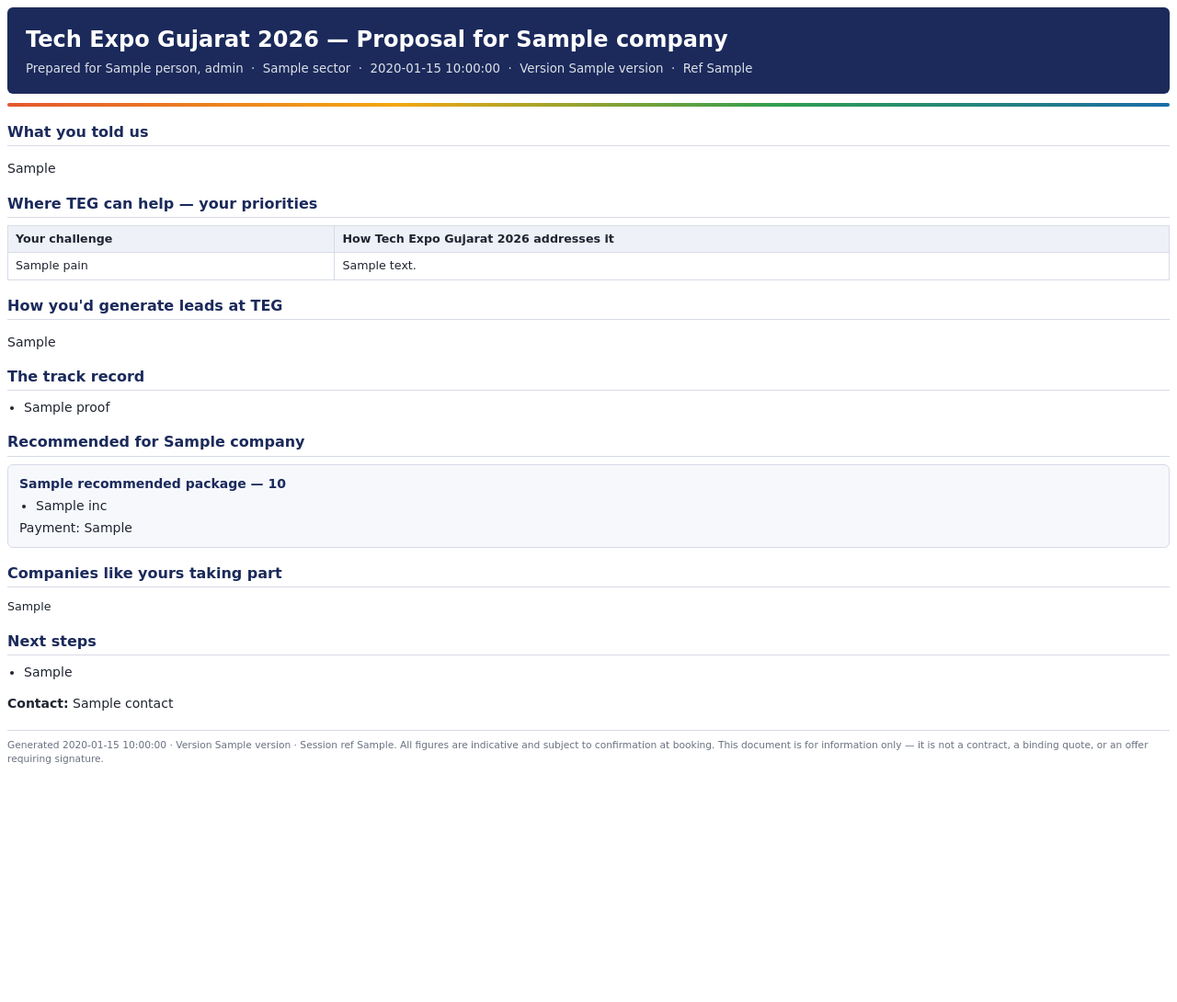
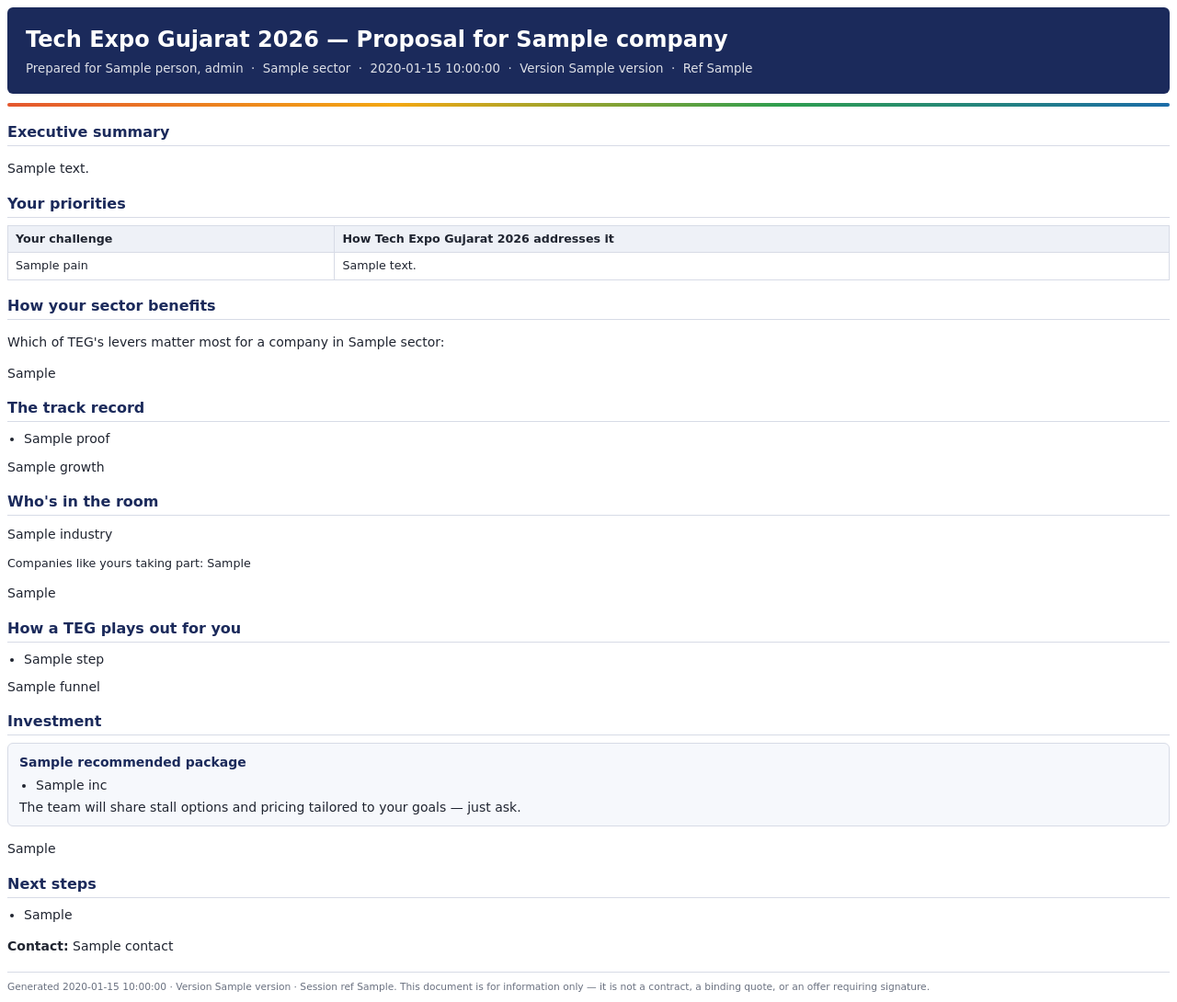
Before and after one commit to rohanbanda-TRT/TEG, a Python web app: template teg-outreach-agent/app/proposal/templates/proposal.html.j2 in a window 1280 px wide. Shown: the whole page at 92% size. Before the commit the page ends 831 px from the top, so only its background shows below. Run offline with Jinja, Linux system fonts and the light colour scheme; the template is opened without the code that fills it: most values are stand-ins (such as "Sample title", 1, 10 or a date in 2020).

Commit message:
feat(proposal): charted 10-section template; price-conditional Investment section
render_html(proposal, *, price_requested): builds 5 SVG charts (constants
for industries + peer count keep the render path offline) and passes them
to a restructured template. The Investment section shows figures +
payment plan only when price_requested; otherwise the package is listed
without numbers and a 'the team will share pricing' line. 3-page PDF in
both modes.

Co-Authored-By: Claude Opus 5 <noreply@anthropic.com>
Claude-Session: https://claude.ai/code/session_01S8jnLgnabikNB11qaetwtQ

```diff
--- a/teg-outreach-agent/app/proposal/templates/proposal.html.j2
+++ b/teg-outreach-agent/app/proposal/templates/proposal.html.j2
@@ -11,13 +11,15 @@
   .cover .sub { opacity: .85; font-size: 10pt; }
   .accent { height: 4px; background: linear-gradient(90deg,#e4572e,#f3a712,#2e9e4f,#1b6ca8); margin: 10px 0 16px; border-radius: 2px; }
   h2 { font-size: 12pt; color: #1b2a5b; border-bottom: 1px solid #d7dbe6; padding-bottom: 3px; margin: 16px 0 8px; }
+  section { break-inside: avoid; }
   table { width: 100%; border-collapse: collapse; margin: 6px 0; }
   th, td { text-align: left; vertical-align: top; padding: 5px 8px; border: 1px solid #d7dbe6; font-size: 9.5pt; }
   th { background: #eef1f7; }
   ul { margin: 4px 0 4px 18px; padding: 0; }
   .pkg { background: #f6f8fc; border: 1px solid #d7dbe6; border-radius: 6px; padding: 10px 12px; }
-  .pkg .price { font-weight: bold; color: #1b2a5b; }
+  .pkg .name { font-weight: bold; color: #1b2a5b; }
   .peers { font-size: 9.5pt; }
+  .chart { margin: 10px 0; }
   .footer { margin-top: 18px; padding-top: 8px; border-top: 1px solid #d7dbe6; font-size: 8pt; color: #6a7180; }
 </style>
 </head>
@@ -32,43 +34,75 @@
   </div>
   <div class="accent"></div>
 
-  <h2>What you told us</h2>
-  <p>{{ p.what_you_told_us }}</p>
+  <section>
+    <h2>Executive summary</h2>
+    <p>{{ p.executive_summary or p.what_you_told_us }}</p>
+  </section>
 
-  <h2>Where TEG can help &mdash; your priorities</h2>
+  <section>
+    <h2>Your priorities</h2>
     <table>
       <tr><th>Your challenge</th><th>How Tech Expo Gujarat 2026 addresses it</th></tr>
       {% for pain in p.pains %}
       <tr><td>{{ pain.pain }}</td><td>{{ pain.teg_answer }}</td></tr>
       {% endfor %}
     </table>
+  </section>
 
-  <h2>How you'd generate leads at TEG</h2>
-  <p>{{ p.lead_generation }}</p>
+  {% if p.sector_fit %}
+  <section>
+    <h2>How your sector benefits</h2>
+    <p>Which of TEG's levers matter most for a company in {{ p.sector or "your sector" }}:</p>
+    <div class="chart">{{ charts.sector_fit | safe }}</div>
+  </section>
+  {% endif %}
 
+  <section>
     <h2>The track record</h2>
     <ul>{% for pr in p.proof %}<li>{{ pr }}</li>{% endfor %}</ul>
+    <div class="chart">{{ charts.growth | safe }}</div>
+  </section>
 
-  <h2>Recommended for {{ p.company }}</h2>
-  <div class="pkg">
-    <div class="price">{{ p.recommended_package.name }} &mdash; {{ p.recommended_package.price_line }}</div>
-    <ul>{% for inc in p.recommended_package.includes %}<li>{{ inc }}</li>{% endfor %}</ul>
-    <div>Payment: {{ p.recommended_package.payment_plan }}</div>
-  </div>
+  <section>
+    <h2>Who's in the room</h2>
+    <div class="chart">{{ charts.industry | safe }}</div>
+    {% if p.peer_companies %}<p class="peers">Companies like yours taking part: {{ p.peer_companies | join(" &middot; ") }}</p>{% endif %}
+    <div class="chart">{{ charts.peer_stat | safe }}</div>
+  </section>
 
-  {% if p.peer_companies %}
-  <h2>Companies like yours taking part</h2>
-  <p class="peers">{{ p.peer_companies | join(" &middot; ") }}</p>
+  {% if p.how_a_teg_plays_out %}
+  <section>
+    <h2>How a TEG plays out for you</h2>
+    <ul>{% for step in p.how_a_teg_plays_out %}<li>{{ step }}</li>{% endfor %}</ul>
+    <div class="chart">{{ charts.funnel | safe }}</div>
+  </section>
   {% endif %}
 
+  <section>
+    <h2>Investment</h2>
+    <div class="pkg">
+      <div class="name">{{ p.recommended_package.name }}</div>
+      <ul>{% for inc in p.recommended_package.includes %}<li>{{ inc }}</li>{% endfor %}</ul>
+      {% if price_requested and p.recommended_package.price_line %}
+      <div><strong>{{ p.recommended_package.price_line }}</strong></div>
+      {% if p.recommended_package.payment_plan %}<div>Payment: {{ p.recommended_package.payment_plan }}</div>{% endif %}
+      {% else %}
+      <div>The team will share stall options and pricing tailored to your goals &mdash; just ask.</div>
+      {% endif %}
+    </div>
+    {% if p.roi_framing %}<p>{{ p.roi_framing }}</p>{% endif %}
+  </section>
+
+  <section>
     <h2>Next steps</h2>
     <ul>{% for ns in p.next_steps %}<li>{{ ns }}</li>{% endfor %}</ul>
     <p><strong>Contact:</strong> {{ p.contact }}</p>
+  </section>
 
   <div class="footer">
     Generated {{ p.generated_on }} &middot; Version {{ p.version }} &middot; Session ref {{ p.session_ref }}.
-    All figures are indicative and subject to confirmation at booking. This document is for information
-    only &mdash; it is not a contract, a binding quote, or an offer requiring signature.
+    {% if price_requested %}All figures are indicative and subject to confirmation at booking.{% endif %}
+    This document is for information only &mdash; it is not a contract, a binding quote, or an offer requiring signature.
   </div>
 </body>
 </html>
```
Also changed, not shown: teg-outreach-agent/app/proposal/render.py (+32 -2 lines), teg-outreach-agent/tests/proposal/test_render.py (+44 -15 lines). Lines whose indentation alone changed are shown as unchanged.
